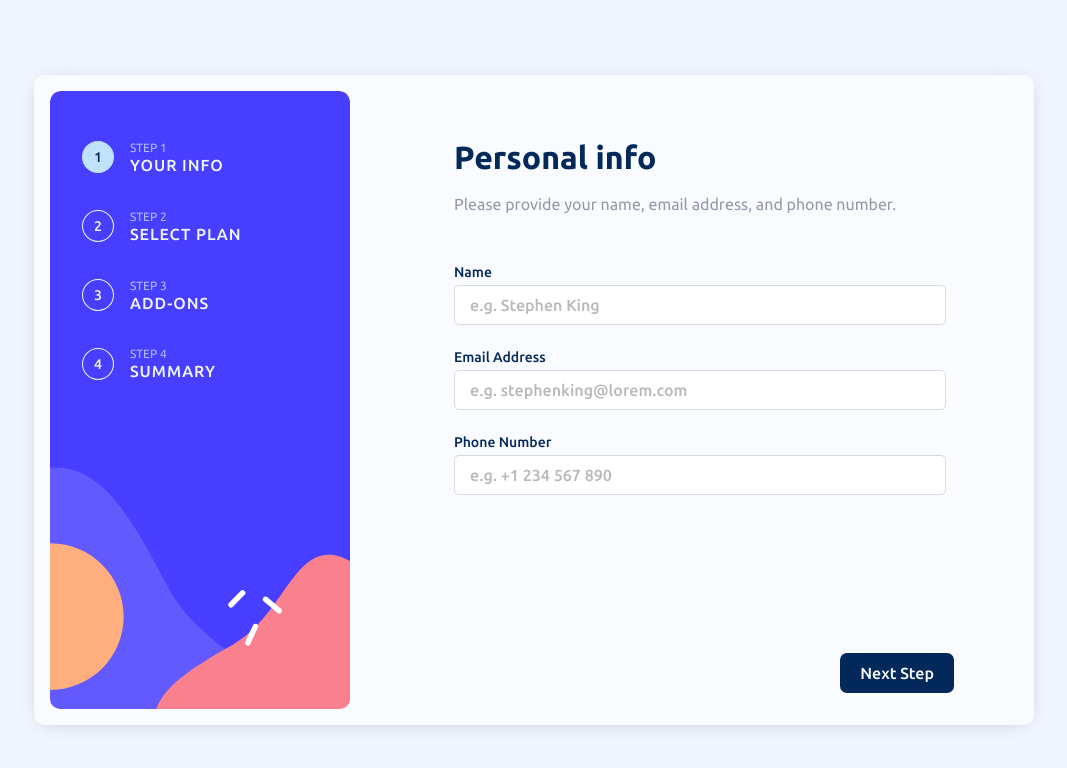
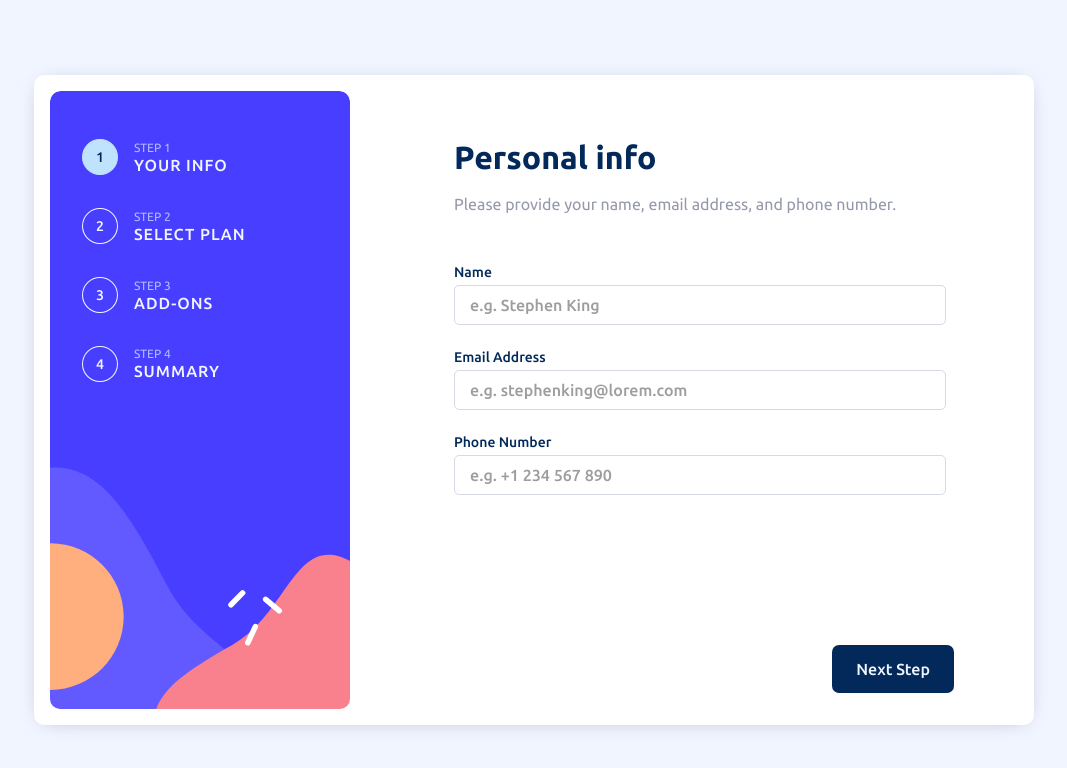
Before and after one commit to DebabrataBanik/multi-step-form-main, a React (Vite) app: page / in a window 1280 px wide. Shown: the top 768 px of the page, without its empty margins (106-1173 px from the left). Built offline with nearby package versions, Linux system fonts and the light colour scheme.

Commit message:
refactor: polish desktop UI and update docs

```diff
--- a/src/index.css
+++ b/src/index.css
@@ -137,7 +137,7 @@ li{
   padding: 1.5rem;
   padding-block: 2rem;
   border-radius: 10px;
-  background-color: var(--color-blue-50);
+  background-color: white;
   display: flex;
   flex-direction: column;
   gap: 1rem;
@@ -195,13 +195,13 @@ input.error{
 }
 
 input::placeholder{
-  opacity: 50%;
+  opacity: 70%;
 }
 
 .footer{
   margin-top: auto;
   padding: 1rem;
-  background-color: var(--color-blue-50);
+  background-color: white;
   display: flex;
 }
 
@@ -210,7 +210,7 @@ input::placeholder{
   font-size: 14px;
   font-weight: 500;
   line-height: 1;
-  color: var(--color-blue-50);
+  color: var(--color-blue-100);
   background-color: var(--color-blue-950);
   border-radius: 5px;
   border: none;
@@ -523,7 +523,7 @@ input[type='checkbox']{
     margin-inline: 2rem;
     flex-direction: row;
     background: none;
-    background-color: var(--color-blue-50);
+    background-color: white;
     border-radius: 10px;
     box-shadow: 0 2px 20px -10px var(--color-grey-500);
   }
@@ -553,6 +553,9 @@ input[type='checkbox']{
     display: flex;
     gap: 1rem;
     align-items: center;
+  }
+  .step{
+    padding: 9px 13px;
   }
 
   .step-info{
@@ -585,6 +588,10 @@ input[type='checkbox']{
   }
   .success-content{
     padding-top: 0;
+  }
+
+  .footer{
+    background-color: white;
   }
 }
 
@@ -681,9 +688,9 @@ input[type='checkbox']{
   .back{
     font-size: 16px;
   }
-  .footer .btn{
+  .btn{
     font-size: 16px;
-    padding-inline: 1.25rem;
+    padding: 1rem 1.5rem;
     border-radius: 7px;
   }
 }
```
Also changed, not shown: design/landing page.png (added), 1 other file (tests, documents, lock files or other folders).
